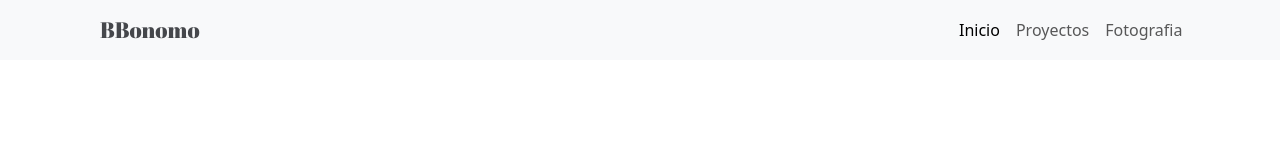
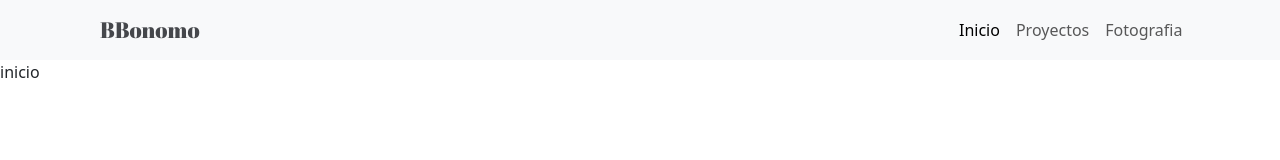
Before and after one commit to LucasCarde/BBonomo, a React (Create React App) app: page / in a window 1280 px wide. Shown: the top 160 px of the page. Built offline with nearby package versions, Linux system fonts and the light colour scheme.

Commit message:
dejandolo un poquito mas prolijo pa la proxima nomas

```diff
--- a/src/componentes/App.js
+++ b/src/componentes/App.js
@@ -4,7 +4,7 @@ import Proyectos from "./Proyectos";
 
 function App() {
     const [pag, setPagina] = useState("Inicio")
-    function cambiarPagina(event){
+    function cambiarPagina(event) {
         const pagina = event.target.id;
         setPagina(pagina);
     }
@@ -17,9 +17,9 @@ function App() {
                 link1="Inicio"
                 link2="Proyectos"
                 link3="Fotografia"
-                cambiarPag = {cambiarPagina}
-                />
-            {pag == "Proyectos" && <Proyectos/>}
+                cambiarPag={cambiarPagina}/> {pag == "Proyectos" && <Proyectos/>}
+            {pag == "Inicio" && "inicio"}
+            {pag == "Fotografia" && "Fotografia"}
         </div>
     )
 }
```
